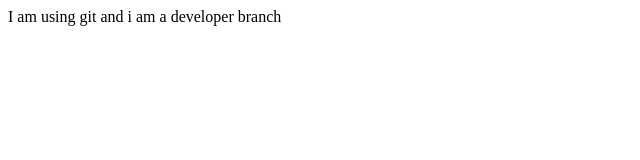
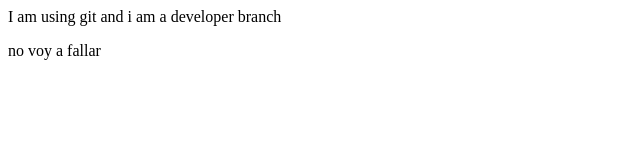
Before and after one commit to Cammmm-y/Git_Class, a plain HTML site: page index.html in a window 1280 px wide. Shown: the full height of the page, 0-640 px from the left. Drawn offline with Linux system fonts and the light colour scheme.

Commit message:
conflicto version

```diff
--- a/index.html
+++ b/index.html
@@ -1 +1,2 @@
 <p>I am using git and i am a developer branch</p>
+<p>no voy a fallar</p>
```
